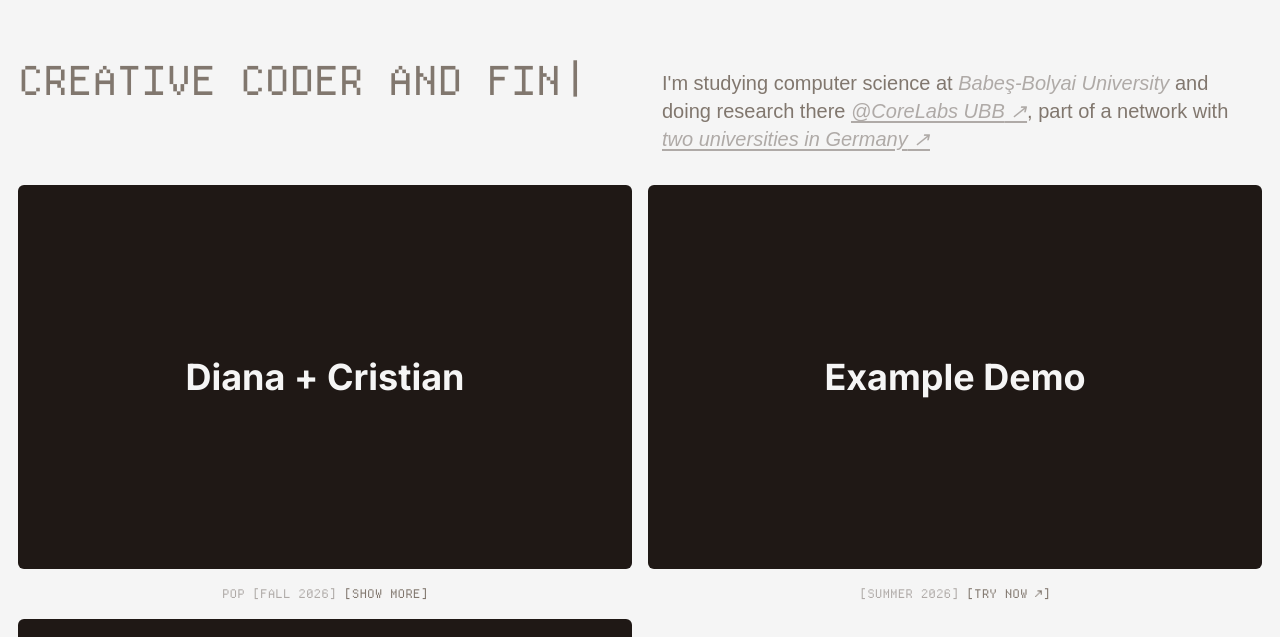
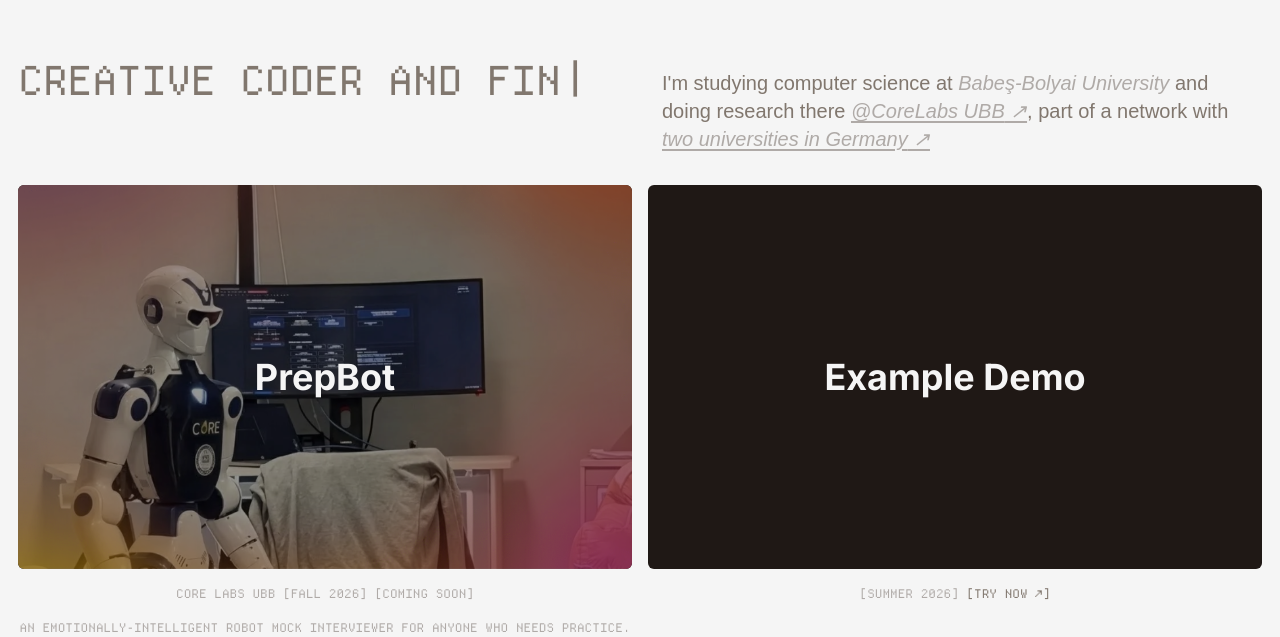
Before and after one commit to viragdiana/personal-website, a Next.js app: page / in a window 1280 px wide. Shown: the part 163-800 px from the top of the page. Built offline with nearby package versions, Linux system fonts and the light colour scheme; a web font is replaced by a local one.

Commit message:
forgot to push this

```diff
--- a/src/data/projects.js
+++ b/src/data/projects.js
@@ -1,12 +1,13 @@
 export const projects = [
   {
-    slug: "diana-cristian",
-    title: "Diana + Cristian",
-    company: "pop",
+    slug: "prep_bot",
+    title: "PrepBot",
+    company: "core labs ubb",
     date: "Fall 2026",
-    status: "internal",       // "internal", "external" or "coming soon"
+    status: "coming soon",       // "internal", "external" or "coming soon"
     href: null,               // external URL, or null
-    image: null,
+    image: "/projects/PrepBot.png",
+    description: "An emotionally-intelligent robot mock interviewer for anyone who needs practice.\nData: eeg, biomentric, computer vision.\n Mobile app. and research paper with new contribution",
   },
   {
     slug: "example-demo",
```
